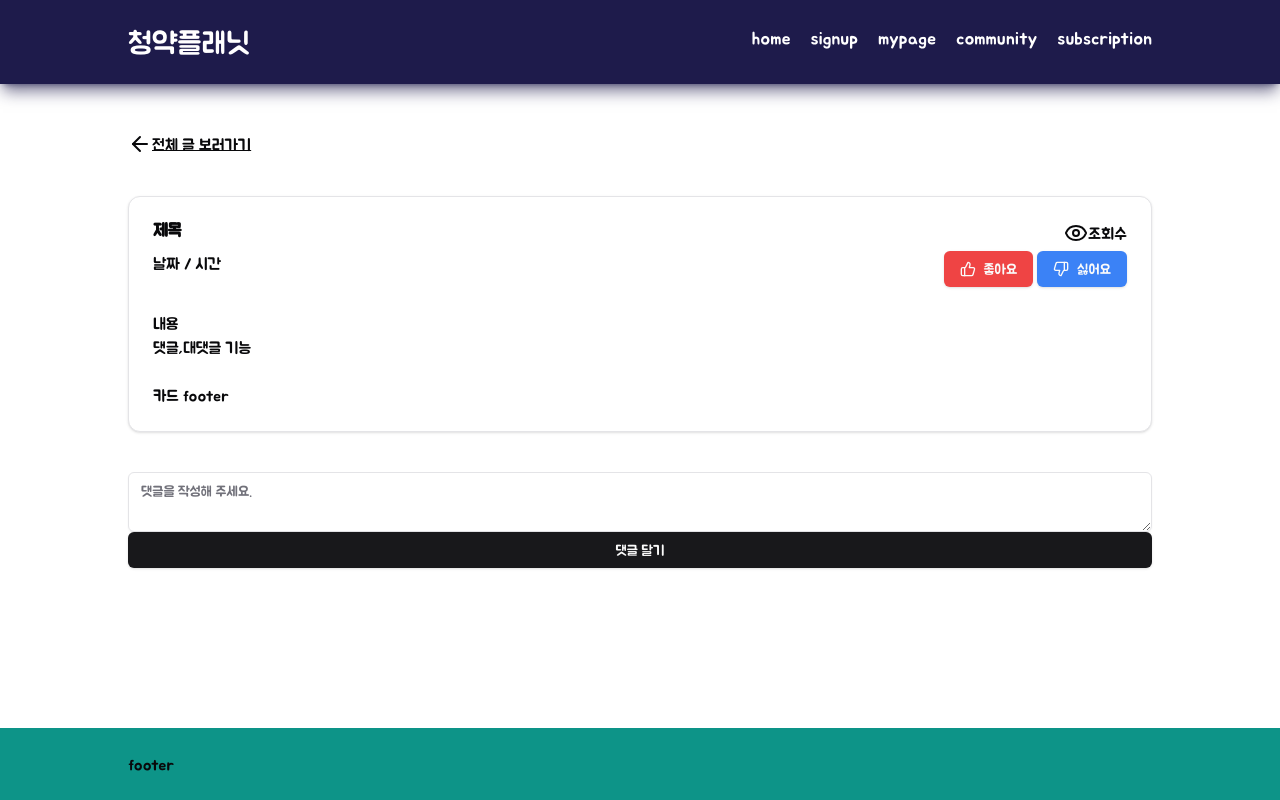
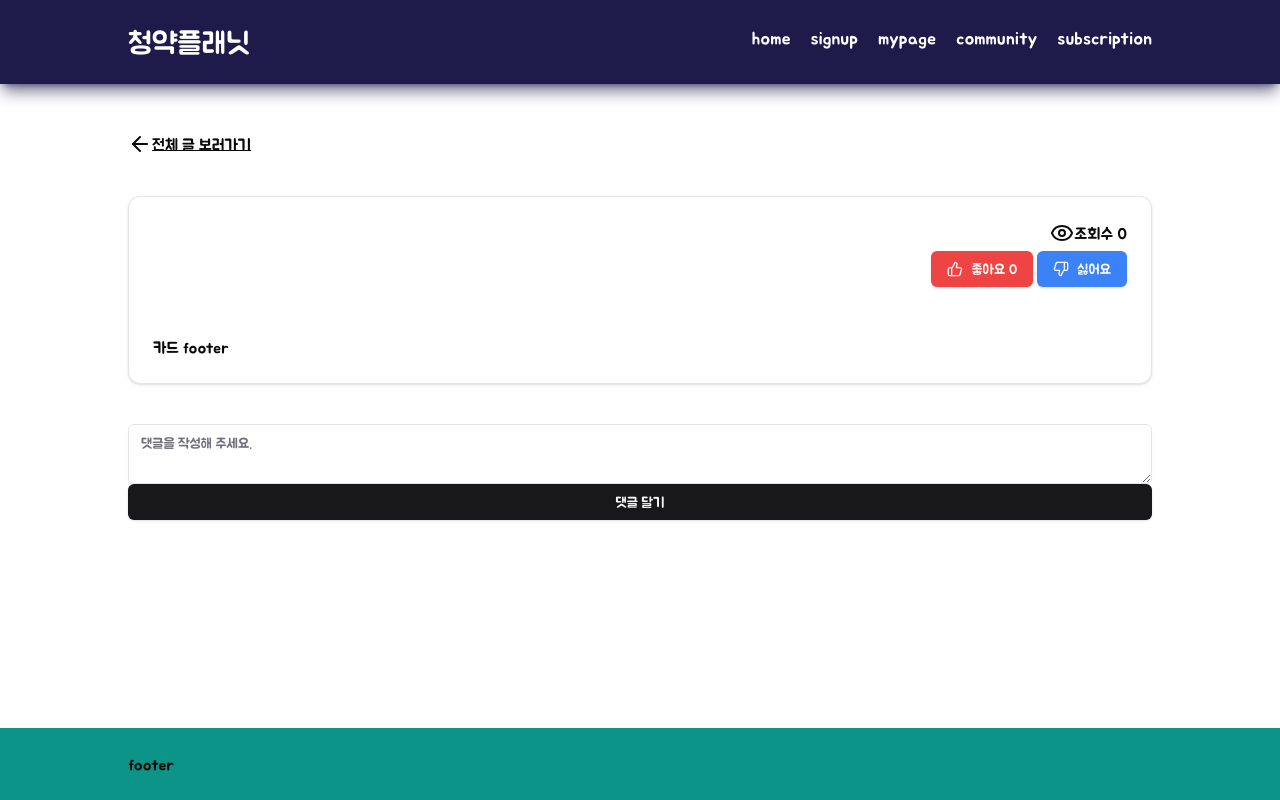
Before and after one commit to cheongyakplanet/FE, a Next.js app: page /community/detail in a window 1280 px wide. Built offline with nearby package versions, Linux system fonts and the light colour scheme.

Commit message:
feat: 커뮤니티 상세페이지 API 연동
- 새로고침 시 상세페이지 정보 유지되도록 수정

```diff
--- a/src/app/community/components/comment.tsx
+++ b/src/app/community/components/comment.tsx
@@ -5,24 +5,33 @@ import { useState } from 'react';
 import { Button } from '@/components/ui/button';
 import { Textarea } from '@/components/ui/textarea';
 
+import { useDetailPostStore } from '@/stores/community';
+
 export default function Comment() {
+  const { comments } = useDetailPostStore();
   const [comment, setComment] = useState('');
 
   const handleComment = () => {
-    setComment("");
-  }
+    setComment('');
+  };
 
   return (
     <div>
-      <Textarea
-        value={comment}
-        onChange={(e) => setComment(e.target.value)}
-        placeholder="댓글을 작성해 주세요." />
-      <Button
-        onClick={handleComment}
-        className="w-full">댓글 달기</Button>
+      <Textarea value={comment} onChange={(e) => setComment(e.target.value)} placeholder="댓글을 작성해 주세요." />
+      <Button onClick={handleComment} className="w-full">
+        댓글 달기
+      </Button>
 
-      <div>{comment}</div>
+      <div>
+        {comments.map((comment, index) => (
+          <div key={index}>
+            <div>{comment.content}</div>
+            {comment.replies.map((reply, index) => (
+              <div key={index}>{reply.content}</div>
+            ))}
+          </div>
+        ))}
+      </div>
     </div>
   );
 }
--- a/src/app/community/components/post-table.tsx
+++ b/src/app/community/components/post-table.tsx
@@ -15,7 +15,7 @@ import {
 } from '@/components/ui/pagination';
 import { Table, TableBody, TableCell, TableHead, TableHeader, TableRow } from '@/components/ui/table';
 
-import { useGetPost } from '@/services/community/hooks/useGetPost';
+import { useGetPost, useGetPostDetail } from '@/services/community/hooks/useGetPost';
 
 import { useAllPostStore } from '@/stores/community';
 
@@ -24,15 +24,17 @@ export default function PostTable({ sort, searchWord }: { sort: string; searchWo
   const [page, setPage] = useState(1);
   const router = useRouter();
 
+  const { mutate: getPost } = useGetPost();
+  const { mutate: getPostDetail } = useGetPostDetail();
+
   const filterContents = contents.filter(
     (content) => content.title.includes(searchWord) || content.content.includes(searchWord),
   );
 
-  const goDetailPage = () => {
+  const goDetailPage = (id: number) => {
+    getPostDetail(id);
     router.push('/community/detail');
   };
-
-  const { mutate: getPost } = useGetPost();
 
   useEffect(() => {
     getPost({ sort: sort, page: page - 1 });
@@ -54,7 +56,7 @@ export default function PostTable({ sort, searchWord }: { sort: string; searchWo
 
         <TableBody>
           {filterContents.map((content, index) => (
-            <TableRow key={index} onClick={goDetailPage}>
+            <TableRow key={index} onClick={() => goDetailPage(content.id)}>
               <TableCell>{content.id}</TableCell>
               <TableCell>{content.title}</TableCell>
               <TableCell>{content.content}</TableCell>
--- a/src/app/community/detail/page.tsx
+++ b/src/app/community/detail/page.tsx
@@ -1,3 +1,5 @@
+'use client';
+
 import Comment from '../components/comment';
 
 import Link from 'next/link';
@@ -7,7 +9,11 @@ import { ArrowLeft, Eye, ThumbsDown, ThumbsUp } from 'lucide-react';
 import { Button } from '@/components/ui/button';
 import { Card, CardContent, CardFooter, CardHeader, CardTitle } from '@/components/ui/card';
 
+import { useDetailPostStore } from '@/stores/community';
+
 export default function detail() {
+  const detailPostStore = useDetailPostStore();
+
   return (
     <div className="space-y-10">
       <Link href="/community" className="flex space-y-1 underline">
@@ -18,19 +24,21 @@ export default function detail() {
         <CardHeader>
           <div className="flex justify-between">
             <div>
-              <CardTitle>제목</CardTitle>
+              <CardTitle>{detailPostStore.title}</CardTitle>
             </div>
             <div className="flex">
               <Eye />
-              조회수
+              조회수 {detailPostStore.views}
             </div>
           </div>
           <div className="flex justify-between">
-            <div>날짜 / 시간</div>
+            <div>
+              {detailPostStore.username} {detailPostStore.createdAt}
+            </div>
             <div className="space-x-1">
               <Button className="bg-red-500">
                 <ThumbsUp />
-                좋아요
+                좋아요 {detailPostStore.likes}
               </Button>
               <Button className="bg-blue-500">
                 <ThumbsDown />
@@ -40,8 +48,7 @@ export default function detail() {
           </div>
         </CardHeader>
         <CardContent>
-          <div>내용</div>
-          <div>댓글,대댓글 기능</div>
+          <div>{detailPostStore.content}</div>
         </CardContent>
         <CardFooter>카드 footer</CardFooter>
       </Card>
--- a/src/lib/api.ts
+++ b/src/lib/api.ts
@@ -19,6 +19,7 @@ api.interceptors.request.use(
       request.url?.includes('/api/member/signup')
     )
       return request;
+    const tokenStore = useTokenStore.getState();
     const accessToken = tokenStore.accessToken;
     if (accessToken) {
       request.headers['Authorization'] = accessToken;
--- a/src/services/community/api.ts
+++ b/src/services/community/api.ts
@@ -5,3 +5,7 @@ import api from '@/lib/api';
 export const GET_post = async ({ sort, page }: PostDto) => {
   return await api.get('/api/community/posts', { params: { sort: sort, page: page } });
 };
+
+export const GET_postDetail = async (id: number) => {
+  return await api.get(`/api/community/post/${id}`);
+};
--- a/src/stores/community.ts
+++ b/src/stores/community.ts
@@ -1,6 +1,5 @@
 import { create } from 'zustand';
-
-import api from '@/lib/api';
+import { persist } from 'zustand/middleware';
 
 interface Content {
   id: number;
@@ -19,8 +18,49 @@ interface PostActions {
   updatePost: (data: AllPostState) => void;
 }
 
-export const useAllPostStore = create<AllPostState & PostActions>((set, get) => ({
+interface DetailPost {
+  username: string;
+  title: string;
+  content: string;
+  views: number;
+  likes: number;
+  comments: Comment[];
+  createdAt: string;
+}
+
+interface Comment {
+  content: string;
+  replies: Reply[];
+}
+
+interface Reply {
+  content: string;
+}
+
+interface DetailPostActions {
+  updateDetailPost: (data: DetailPost) => void;
+}
+
+export const useAllPostStore = create<AllPostState & PostActions>((set) => ({
   contents: [],
   totalPages: 0,
   updatePost: (data) => set({ contents: data.contents, totalPages: data.totalPages }),
 }));
+
+export const useDetailPostStore = create<DetailPost & DetailPostActions>()(
+  persist(
+    (set) => ({
+      username: '',
+      title: '',
+      content: '',
+      views: 0,
+      likes: 0,
+      comments: [],
+      createdAt: '',
+      updateDetailPost: (data) => set(data),
+    }),
+    {
+      name: 'detailPost',
+    },
+  ),
+);
```
Also changed, not shown: src/services/community/hooks/useGetPost.ts (+13 -2 lines).
